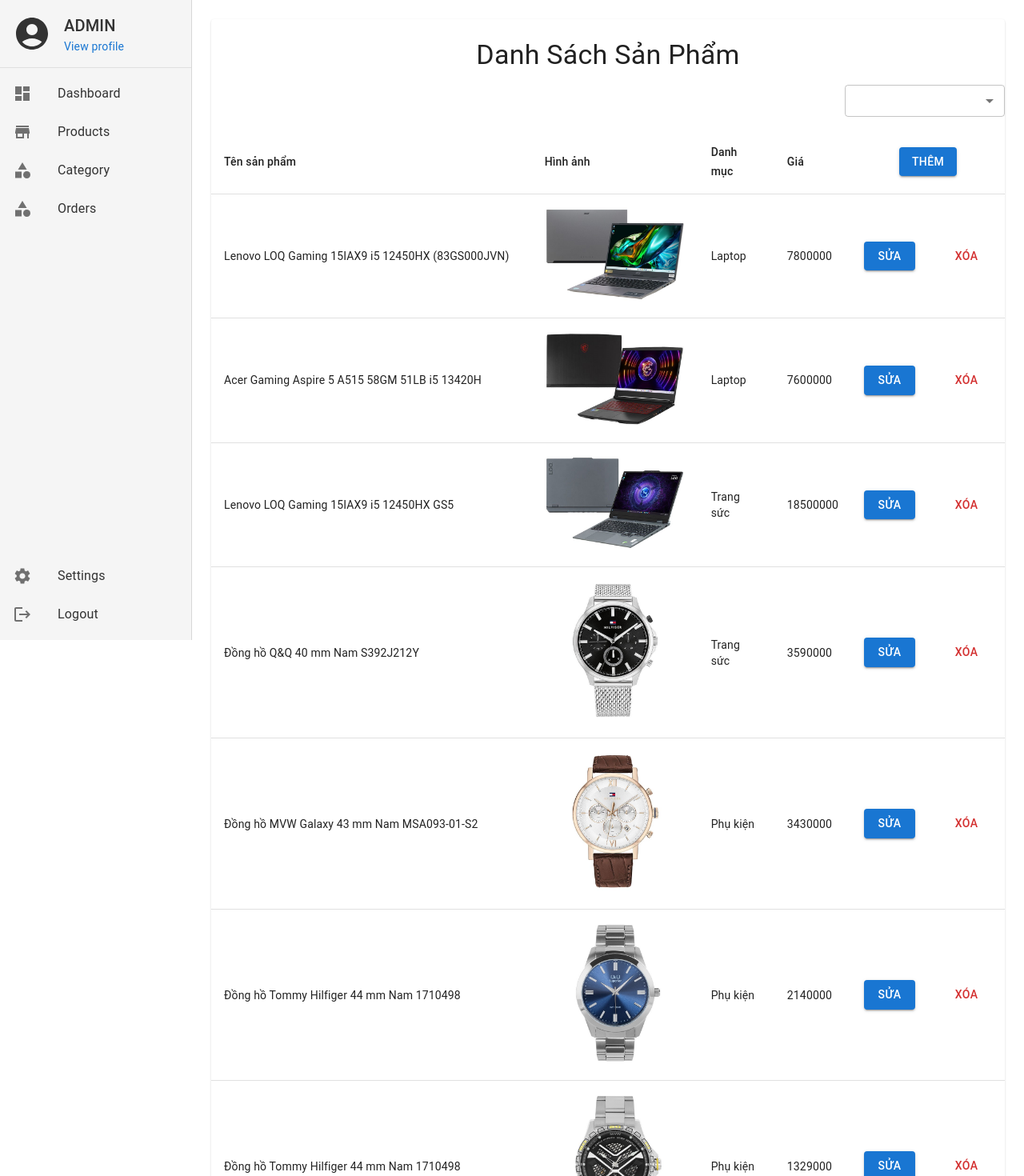
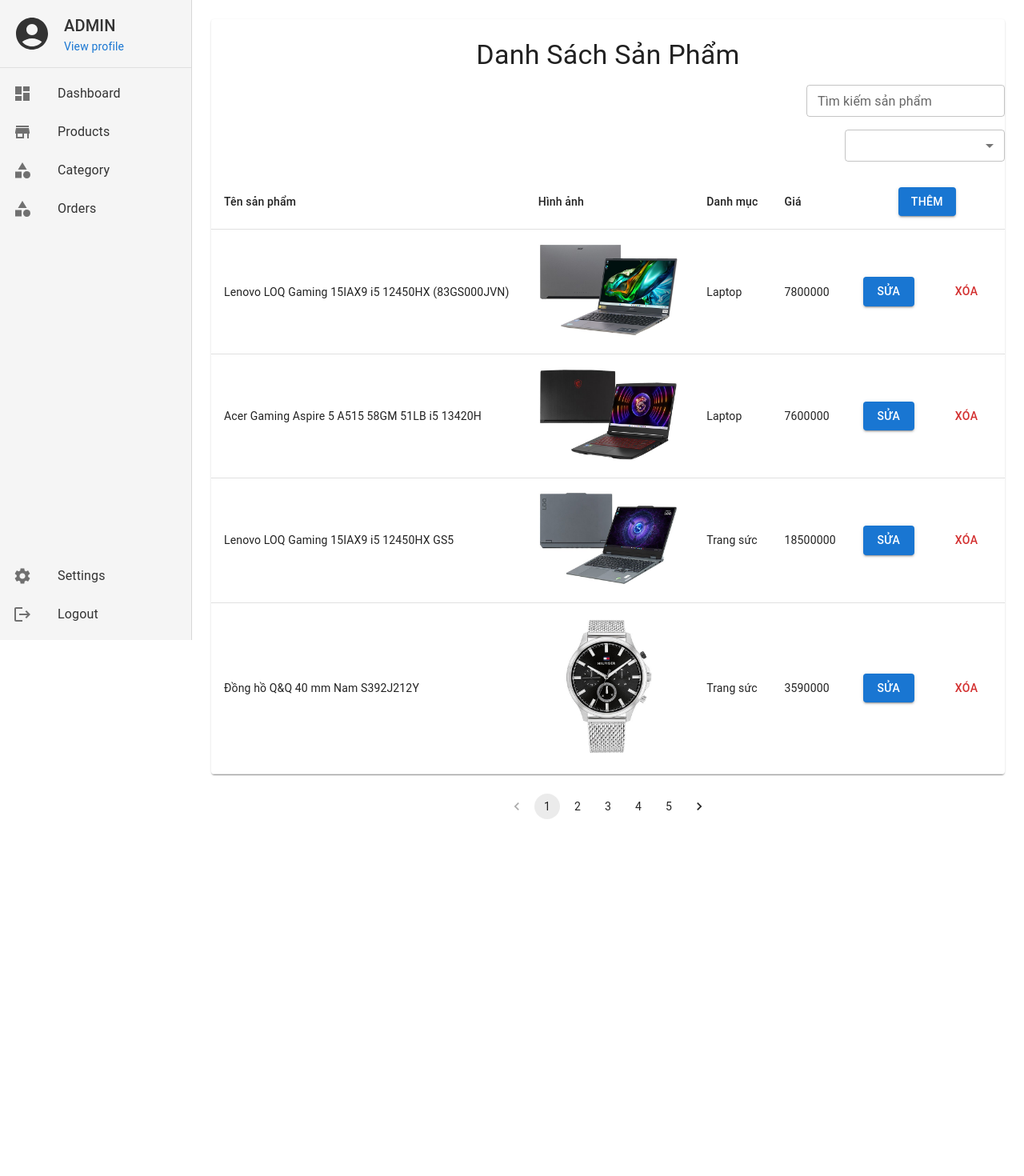
Before and after one commit to dovanduc03/ASM_FE2_GD2, a React (Create React App) app in the folder Client/: page /admin/products in a window 1280 px wide. Shown: the top 1470 px of the page at 80% size. After the commit the page ends 1048 px from the top, so only its background shows below. Built offline with nearby package versions, Linux system fonts and the light colour scheme; data requests are answered from the project's data file.

Commit message:
update_fe2_pana_serach

```diff
--- a/Client/src/pages/Admin/products/ListProduct.tsx
+++ b/Client/src/pages/Admin/products/ListProduct.tsx
@@ -1,43 +1,43 @@
+import React, { useState } from 'react';
 import { useQuery, useMutation } from '@tanstack/react-query';
 import { Link } from 'react-router-dom';
 import { toast } from 'react-toastify';
-import { useState } from 'react';
-import { Button, Table, TableBody, TableCell, TableContainer, TableHead, TableRow, Typography, Paper, Box, Select, MenuItem, SelectChangeEvent } from '@mui/material';
+import { Button, Table, TableBody, TableCell, TableContainer, TableHead, TableRow, Typography, Paper, Box, Select, MenuItem, Pagination, PaginationItem, SelectChangeEvent, PaginationRenderItemParams, TextField } from '@mui/material';
 import { cateList } from '../../../api/categories';
 import { deleteProducts, productList1 } from '../../../api/productApi';
 import { IProduct } from '../../../type/products.type';
 import { ICategory } from '../../../type/category.type';
 
-// Loại dữ liệu cho danh sách sản phẩm
 type ProductType = IProduct[];
 
-// Loại dữ liệu cho danh sách danh mục
-type CategoryType = Pick<ICategory, 'name' | 'id' >[];
+type CategoryType = Pick<ICategory, 'name' | 'id'>[];
 
 export default function ListProduct() {
-  // Trạng thái cho bộ lọc
+  const [currentPage, setCurrentPage] = useState(1);
+  const productsPerPage = 4;
   const [filter, setFilter] = useState<string>('');
+  const [searchQuery, setSearchQuery] = useState<string>('');
+  const [isSearching, setIsSearching] = useState(false);
 
-  // Query để lấy danh sách danh mục
+  // Sử dụng useQuery để lấy danh sách danh mục
   const { data: categoryList, isLoading: isCategoryLoading, isError: categoryError } = useQuery<CategoryType>({
     queryKey: ['categories'],
     queryFn: () => cateList().then(response => response.data),
     staleTime: 5000,
   });
 
-  // Query để lấy danh sách sản phẩm
+  // Sử dụng useQuery để lấy danh sách sản phẩm
   const { data: productData, isLoading: isProductLoading, isError: productError, refetch } = useQuery<ProductType>({
     queryKey: ['products'],
     queryFn: () => productList1().then(response => response.data),
     staleTime: 5000,
   });
 
-  // Mutation để xóa sản phẩm
   const { mutate: deleteProduct, isError: deleteError } = useMutation({
     mutationFn: (id: string) => deleteProducts({ id }),
     onSuccess: () => {
       toast.success('Xóa sản phẩm thành công');
-      refetch(); // Làm mới danh sách sau khi xóa thành công
+      refetch();
     },
     onError: (error) => {
       toast.error('Có lỗi xảy ra khi xóa sản phẩm.');
@@ -45,7 +45,6 @@
     }
   });
 
-  // Hàm xử lý xóa
   const handleDelete = (id: string) => {
     const shouldDelete = window.confirm('Bạn có chắc chắn muốn xóa sản phẩm này?');
     if (shouldDelete) {
@@ -53,38 +52,56 @@
     }
   };
 
-  // Hàm xử lý lọc sản phẩm
+  const getFilteredProducts = () => {
+    let filteredProducts: ProductType = productData || [];
+    if (searchQuery) {
+      filteredProducts = filteredProducts.filter(product =>
+        product.name.toLowerCase().includes(searchQuery.toLowerCase())
+      );
+    }
+    switch (filter) {
+      // Các trường hợp lọc khác...
+      default:
+        return filteredProducts;
+    }
+  };
+
+  const handleChangePage = (event: React.ChangeEvent<unknown>, page: number) => {
+    setCurrentPage(page);
+  };
+
   const handleFilterChange = (event: SelectChangeEvent<string>) => {
+    setCurrentPage(1);
     setFilter(event.target.value);
   };
 
-  // Lọc sản phẩm theo tiêu chí
-  const getFilteredProducts = () => {
-    if (!productData) return [];
+  // const handleSearch = () => {
+  //   setIsSearching(true);
+  //   productList1().then(response => {
+  //     refetch();
+  //   }).catch(error => {
+  //     toast.error('Có lỗi xảy ra khi tìm kiếm sản phẩm');
+  //     console.error(error);
+  //   });
+  // };
 
-    switch (filter) {
-      case 'price':
-        return [...productData]
-          .filter(product => !isNaN(parseFloat(product.price)))
-          .sort((a, b) => parseFloat(a.price) - parseFloat(b.price));
-      case 'price_desc':
-        return [...productData]
-          .filter(product => !isNaN(parseFloat(product.price)))
-          .sort((a, b) => parseFloat(b.price) - parseFloat(a.price));
-      case 'name':
-        return [...productData]
-          .sort((a, b) => a.name.localeCompare(b.name));
-      case 'name_desc':
-        return [...productData]
-          .sort((a, b) => b.name.localeCompare(a.name));
-      default:
-        return productData;
-    }
+  const handleSearchChange = (event: React.ChangeEvent<HTMLInputElement>) => {
+    setSearchQuery(event.target.value);
   };
 
   const filteredProducts = getFilteredProducts();
+  const indexOfLastProduct = currentPage * productsPerPage;
+  const indexOfFirstProduct = indexOfLastProduct - productsPerPage;
+  const currentProducts = filteredProducts.slice(indexOfFirstProduct, indexOfLastProduct);
 
-  // Xử lý lỗi
+  const handleAddPage = () => {
+    setCurrentPage((prevPage) => prevPage + 1);
+  };
+
+  const handleSubPage = () => {
+    setCurrentPage((prevPage) => prevPage - 1);
+  };
+
   if (categoryError) {
     toast.error('Không thể tải danh mục.');
     console.error(categoryError);
@@ -96,10 +113,29 @@
   }
 
   return (
+    <>
       <TableContainer component={Paper}>
         <Typography variant="h4" align="center" mt={3} mb={2}>
           Danh Sách Sản Phẩm
         </Typography>
+        <Box mb={2} display="flex" justifyContent="flex-end">
+        <Box sx={{ display: 'flex', alignItems: 'center' }}>
+          <TextField
+            label="Tìm kiếm sản phẩm"
+            variant="outlined"
+            size="small"
+            value={searchQuery}
+            onChange={handleSearchChange}
+          />
+          {/* <Button
+            variant="contained"
+            color="primary"
+            onClick={handleSearch}
+          >
+            Tìm kiếm
+          </Button> */}
+        </Box>
+      </Box>
 
         <Box mb={2} display="flex" justifyContent="flex-end">
           <Select
@@ -143,14 +179,14 @@
                   Đang tải...
                 </TableCell>
               </TableRow>
-          ) : filteredProducts.length === 0 ? (
+            ) : currentProducts.length === 0 ? (
               <TableRow>
                 <TableCell colSpan={6} align="center">
                   Không có sản phẩm nào.
                 </TableCell>
               </TableRow>
             ) : (
-            filteredProducts.map((product) => (
+              currentProducts.map((product) => (
                 <TableRow key={product.id}>
                   <TableCell component="th" scope="row">
                     {product.name}
@@ -192,5 +228,31 @@
           </TableBody>
         </Table>
       </TableContainer>
+
+      <Box mt={3} display="flex" justifyContent="center">
+        <Pagination
+          count={Math.ceil(filteredProducts.length / productsPerPage)}
+          page={currentPage}
+          onChange={handleChangePage}
+          renderItem={(item) => (
+            <PaginationItem
+            component="div"
+            {...item}
+            onClick={event => {
+              if (typeof item.onClick === 'function') {
+                item.onClick(event);
+                window.scrollTo({ top: 0, behavior: 'smooth' }); // Cuộn lên đầu khi chuyển trang
+              }
+            }}
+          />
+
+
+
+
+
+          )}
+        />
+      </Box>
+    </>
   );
 }
```
Also changed, not shown: 1 other file (tests, documents, lock files or other folders). Lines whose indentation alone changed are shown as unchanged.
